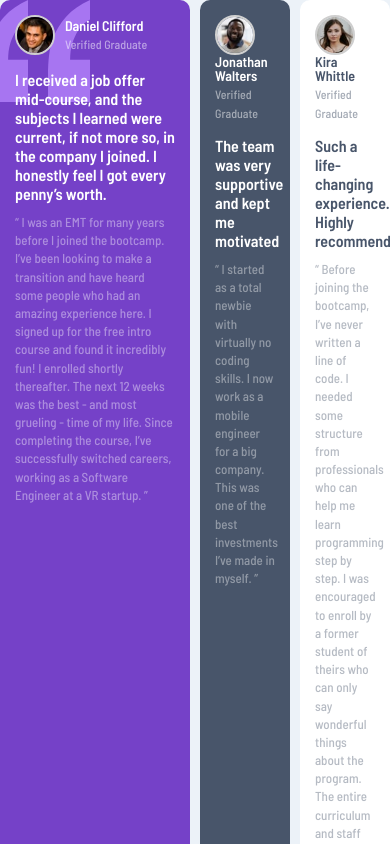
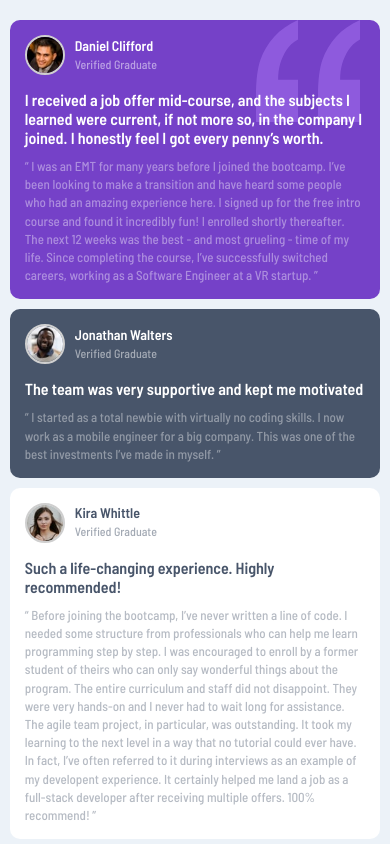
Before and after one commit to lifeoncode-zz/testimonials-grid-section, a plain HTML site: page index.html in a window 390 px wide. Shown: the top 844 px of the page. Drawn offline with Linux system fonts and the light colour scheme.

Commit message:
mobile version complete

```diff
--- a/scss/style.scss
+++ b/scss/style.scss
@@ -27,6 +27,11 @@ body {
                 position: absolute;
                 top: 0;
                 right: 100px;
+                opacity: 0.5;
+
+                @media only screen and (max-width: 700px) {
+                    right: 20px;
+                }
             }
         }
 
@@ -59,5 +64,31 @@ body {
             position: relative;
             z-index: 2;
         }
+
+        @media only screen and (max-width: 1000px) {
+            margin-bottom: 10px;
+        }
+    }
+
+    @media only screen and (max-width: 1130px) {
+        max-width: 95%;
+        margin: 20px auto;
+    }
+
+    @media only screen and (max-width: 1000px) {
+        display: block;
+        max-width: 50%;
+    }
+
+    @media only screen and (max-width: 800px) {
+        max-width: 60%;
+    }
+
+    @media only screen and (max-width: 700px) {
+        max-width: 80%;
+    }
+
+    @media only screen and (max-width: 500px) {
+        max-width: 95%;
     }
 }
```
Also changed, not shown: scss/style.css, 1 other file.
